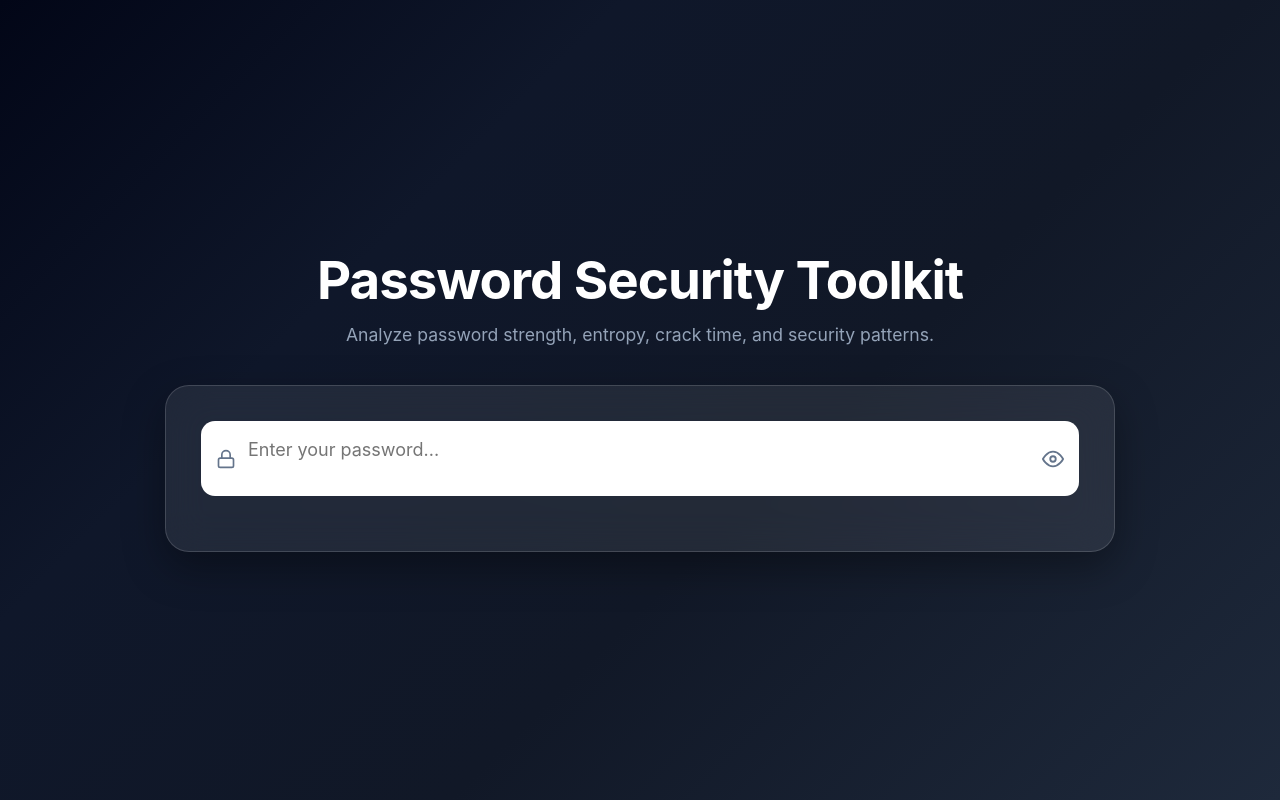
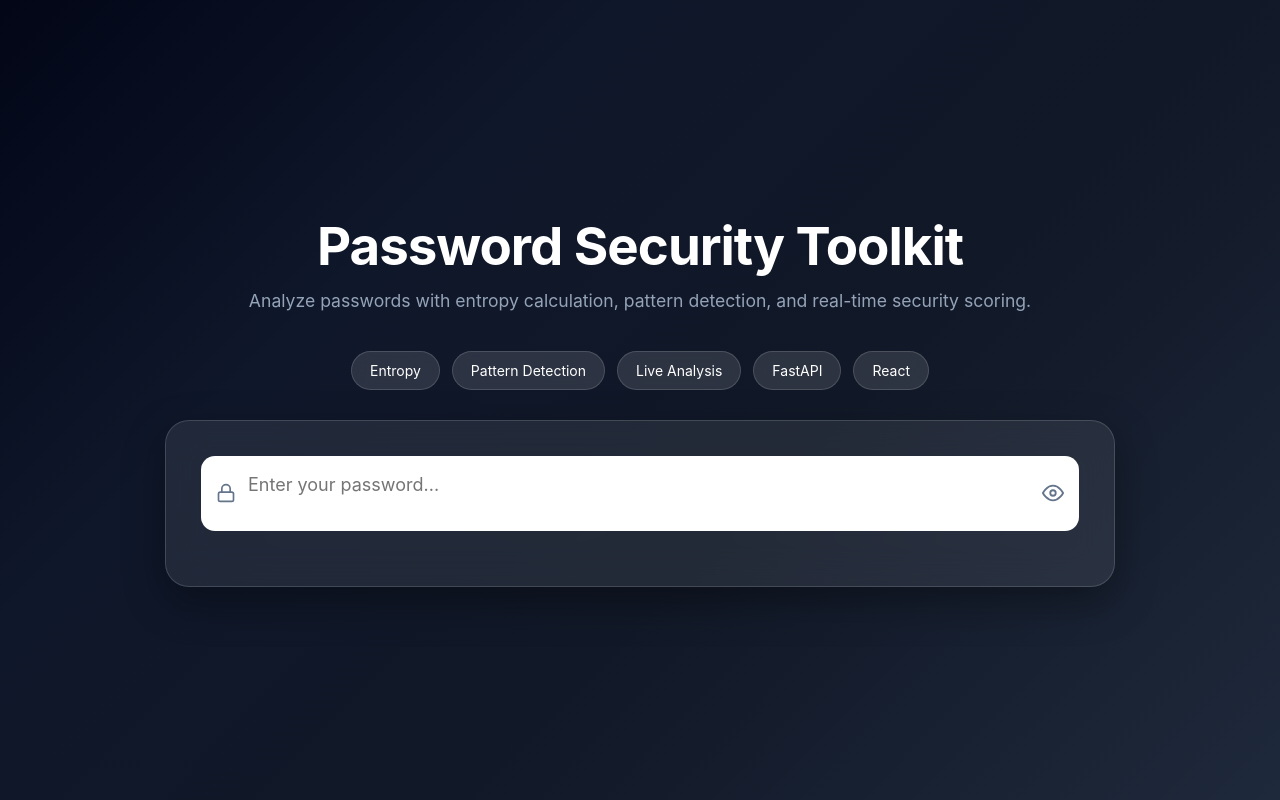
Before and after one commit to KrishPatel-Comp/password-security-toolkit, a React app in the folder Frontend/: page / in a window 1280 px wide. Built offline with nearby package versions, Linux system fonts and the light colour scheme; the HTML template or start-up script is replaced by a standard one.

Commit message:
One of those Commits

```diff
--- a/Frontend/src/components/PasswordAnalyzer.jsx
+++ b/Frontend/src/components/PasswordAnalyzer.jsx
@@ -13,6 +13,7 @@ function PasswordAnalyzer() {
   const [result, setResult] = useState(null);
   const [loading, setLoading] = useState(false);
   const [showPassword, setShowPassword] = useState(false);
+  const [history, setHistory] = useState([]);
   const analyzePassword = async () => {
   if (!password.trim()) {
     setResult(null);
@@ -27,6 +28,18 @@ function PasswordAnalyzer() {
     });
 
     setResult(response.data);
+    setHistory(prev => {
+  const updated = [
+    {
+      password,
+      score: response.data.score,
+      strength: response.data.strength,
+    },
+    ...prev,
+  ];
+
+  return updated.slice(0, 5);
+});
   } catch (error) {
     console.error(error);
   } finally {
--- a/Frontend/src/pages/Home.jsx
+++ b/Frontend/src/pages/Home.jsx
@@ -1,27 +1,33 @@
 import PasswordAnalyzer from "../components/PasswordAnalyzer";
+import AnimatedBackground from "../components/AnimatedBackground";
 import "../styles/Home.css";
-import AnimatedBackground from "../components/AnimatedBackground";
 
+function Home() {
+  return (
     <>
       <AnimatedBackground />
 
       <div className="home">
-    ...
-  </div>
-</>
-
-function Home() {
-  return (
-    <div className="home">
         <div className="container">
           <h1>Password Security Toolkit</h1>
+
           <p className="subtitle">
-          Analyze password strength, entropy, crack time, and security patterns.
+            Analyze passwords with entropy calculation, pattern detection, and
+            real-time security scoring.
           </p>
+
+          <div className="feature-tags">
+            <span>Entropy</span>
+            <span>Pattern Detection</span>
+            <span>Live Analysis</span>
+            <span>FastAPI</span>
+            <span>React</span>
+          </div>
 
           <PasswordAnalyzer />
         </div>
       </div>
+    </>
   );
 }
 
--- a/Frontend/src/styles/Home.css
+++ b/Frontend/src/styles/Home.css
@@ -33,3 +33,26 @@
   font-size: 1.1rem;
   margin-bottom: 40px;
 }
+.feature-tags {
+  display: flex;
+  justify-content: center;
+  flex-wrap: wrap;
+  gap: 12px;
+  margin-bottom: 30px;
+}
+
+.feature-tags span {
+  background: rgba(255,255,255,0.12);
+  color: white;
+  padding: 10px 18px;
+  border-radius: 999px;
+  font-size: 14px;
+  border: 1px solid rgba(255,255,255,0.15);
+  backdrop-filter: blur(10px);
+  transition: 0.3s;
+}
+
+.feature-tags span:hover {
+  transform: translateY(-2px);
+  background: rgba(37,99,235,0.25);
+}
--- a/Frontend/src/styles/PasswordAnalyzer.css
+++ b/Frontend/src/styles/PasswordAnalyzer.css
@@ -222,3 +222,22 @@
     opacity: 0.4;
   }
 }
+@media (max-width: 768px) {
+
+  .stats-grid,
+  .checks {
+    grid-template-columns: 1fr;
+  }
+
+  .container h1 {
+    font-size: 2.2rem;
+  }
+
+  .analyzer-card {
+    padding: 20px;
+  }
+
+  .stat-box {
+    padding: 18px;
+  }
+}
```
Lines whose indentation alone changed are shown as unchanged.
